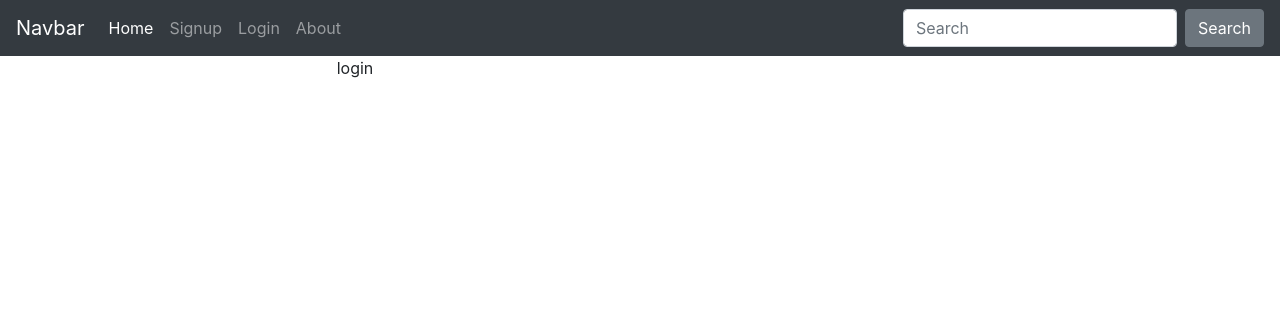
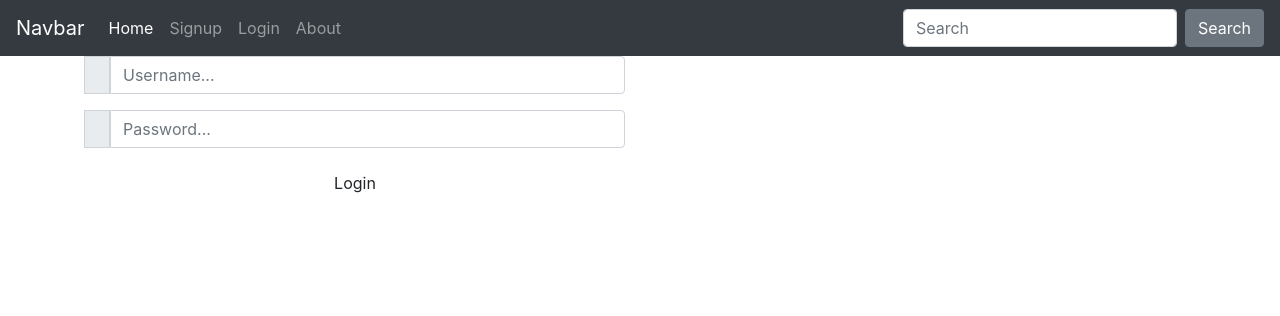
Before and after one commit to masumwebz/Django-To-Do-App, a Django app: page /users/login in a window 1280 px wide. Shown: the top 316 px of the page. Run offline with Django 3.2, Linux system fonts and the light colour scheme; some libraries are stand-ins or nearby versions.

Commit message:
login & logout done

```diff
--- a/templates/base.html
+++ b/templates/base.html
@@ -29,9 +29,17 @@
       <li class="nav-item">
         <a class="nav-link" href={% url 'signup' %}>Signup</a>
       </li>
-      <li class="nav-item">
-        <a class="nav-link" href={% url 'login' %}>Login</a>
+
+      {% if user.is_authenticated %}
+        <li class="nav-item">
+        <a class="nav-link" href={% url 'logout' %}>Logout</a>
       </li>
+      {% else %}
+        <li class="nav-item">
+           <a class="nav-link" href={% url 'login' %}>Login</a>
+        </li>
+      {% endif %}
+
       <li class="nav-item">
         <a class="nav-link" href="#">About</a>
       </li>
--- a/templates/users/login.html
+++ b/templates/users/login.html
@@ -3,8 +3,29 @@
     <div class="container">
         <div class="row">
             <div class="col-md-6 text-center col-md-offset-3">
+                {% for message in messages %}
+                    <div class="alert success"> {{ message }} </div>
+                {% endfor %}
+               <form method="POST" action="">
+                    {% csrf_token %}
+						<div class="input-group mb-3">
+							<div class="input-group-append">
+								<span class="input-group-text"><i class="fas fa-user"></i></span>
+							</div>
+							<input type="text" name="username" placeholder="Username..." class="form-control">
+						</div>
+						<div class="input-group mb-2">
+							<div class="input-group-append">
+								<span class="input-group-text"><i class="fas fa-key"></i></span>
+							</div>
+								<input type="password" name="password" placeholder="Password..." class="form-control" >
+						</div>
 
-                login
+							<div class="d-flex justify-content-center mt-3 login_container">
+				 				<input class="btn login_btn" type="submit" value="Login">
+				   			</div>
+
+					</form>
 
             </div>
         </div>
--- a/users/urls.py
+++ b/users/urls.py
@@ -5,8 +5,9 @@
 urlpatterns = [
     path('', views.index, name='user_list'),
     path('signup', views.signup, name='signup'),
-    path('login', views.login, name='login'),
-    #path('profile/<int:pk>', views.register, name='login'),
+    path('login', views.loginpage, name='login'),
+    path('logout', views.logoutuser, name='logout'),
+    #path('update_profile/<int:pk>', views.update, name='update_profile'),
 
 
 
--- a/users/views.py
+++ b/users/views.py
@@ -1,6 +1,9 @@
 from django.shortcuts import render, redirect
 from django.contrib.auth.forms import UserCreationForm
 from .forms import *
+from django.contrib import messages
+from django.contrib.auth import authenticate, login, logout
+from django.contrib.auth.decorators import login_required
 
 # Create your views here.
 
@@ -50,9 +53,34 @@
 
 
 
+# update profile views
+#
+
+#login views
+# login page views
+def loginpage(request):
+    # if request.user.is_authenticated:
+    #     return redirect('user_list')
+    # else:
+
+        if request.method == 'POST':
+            username = request.POST.get('username')
+            password = request.POST.get('password')
+
+            user = authenticate(request, username=username, password=password)
+
+            if user is not None:
+                login(request, user)
+                return redirect('/')
+            else:
+                messages.info(request, 'pass ki vule gesen?')
+        context = {}
+
+        return render(request,'users/login.html',context)
 
 
-#login views
 
-def login(request):
-    return render(request, 'users/login.html')
+
+def logoutuser(request):
+    logout(request)
+    return redirect('login')
```
Also changed, not shown: README.md, db.sqlite3.
